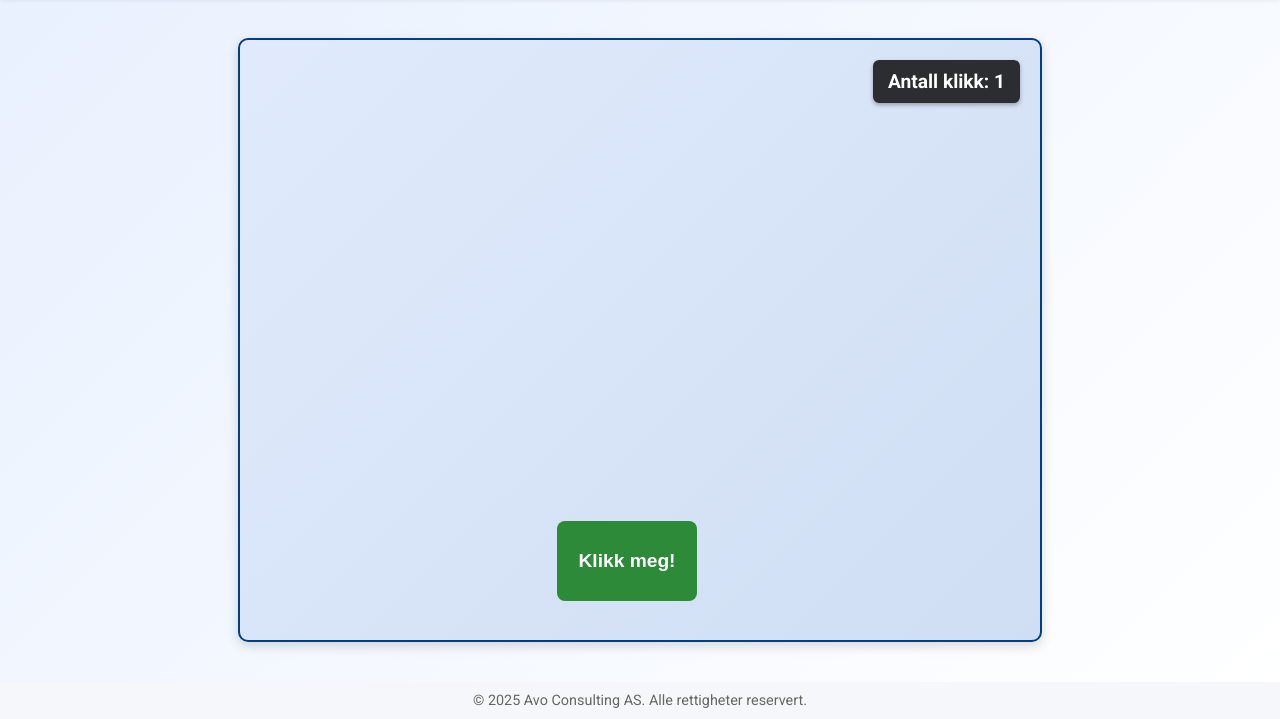
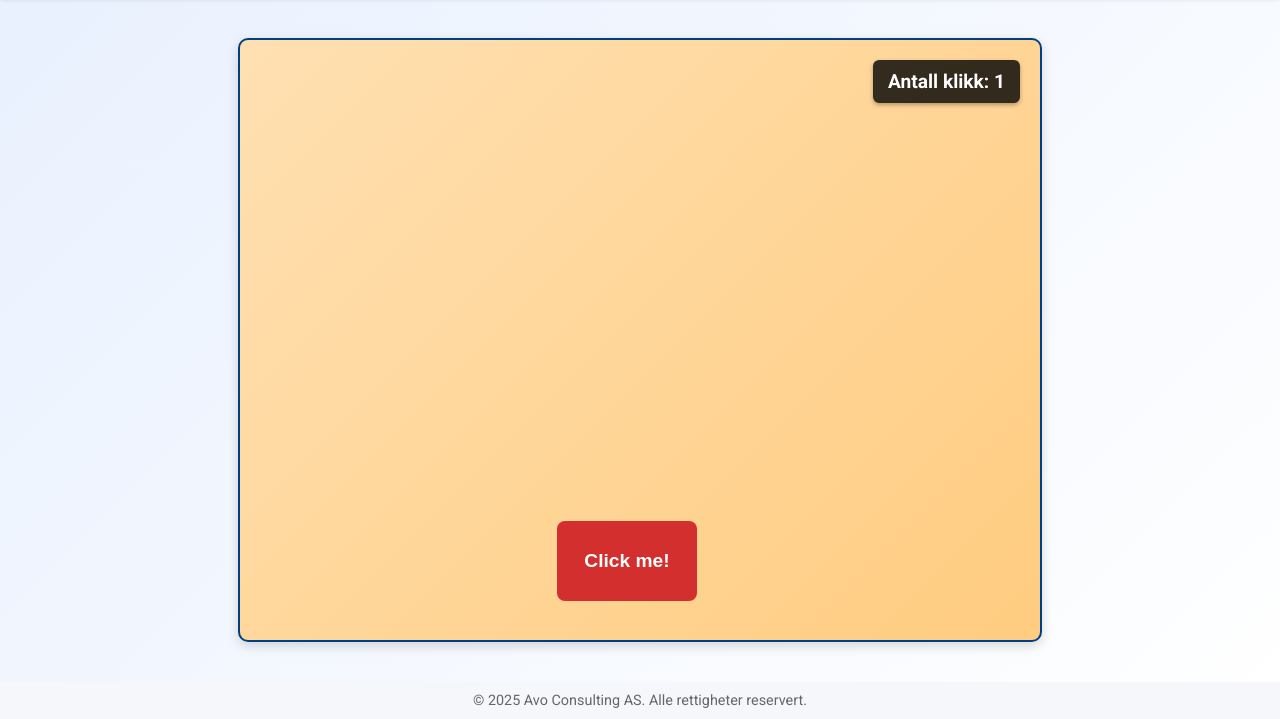
Before and after one commit to doffpett/operator-test, a plain HTML site: page index.html in a window 1280 px wide. Both pictures are taken after a click on the button "Klikk meg!". Shown: the part 89-808 px from the top of the page. Drawn offline with Linux system fonts and the light colour scheme.

Commit message:
Update index.html

```diff
--- a/index.html
+++ b/index.html
@@ -43,6 +43,7 @@
       border-radius: 10px;
       box-shadow: 0 4px 12px rgba(0, 0, 0, 0.15);
       overflow: hidden;
+      transition: background 0.3s ease;
     }
     /* Knappen – gjort større og mer iøynefallende */
     #flyttKnapp {
@@ -56,7 +57,7 @@
       font-weight: bold;
       border-radius: 8px;
       cursor: pointer;
-      transition: transform 0.2s ease, box-shadow 0.2s ease;
+      transition: transform 0.2s ease, box-shadow 0.2s ease, background-color 0.2s ease;
     }
     #flyttKnapp:hover {
       transform: scale(1.1);
@@ -107,26 +108,61 @@
 
     let antallKlikk = 0;
 
-    // Funksjon som oppdaterer telleren og flytter knappen til en ny, tilfeldig posisjon
+    // Definer oversettelser for knappen
+    const oversettelser = [
+      { språk: "no", tekst: "Klikk meg!" },
+      { språk: "en", tekst: "Click me!" },
+      { språk: "fr", tekst: "Cliquez-moi!" },
+      { språk: "de", tekst: "Klick mich!" },
+      { språk: "es", tekst: "¡Haz clic!" }
+    ];
+    let språkIndex = 0;
+
+    // Definer designvarianter for knapp og spillområde
+    const designVarianter = [
+      { buttonColor: "#2c8a39", background: "linear-gradient(135deg, #e0eafc, #cfdef3)" },
+      { buttonColor: "#D32F2F", background: "linear-gradient(135deg, #ffe0b2, #ffcc80)" },
+      { buttonColor: "#1976D2", background: "linear-gradient(135deg, #bbdefb, #90caf9)" },
+      { buttonColor: "#388E3C", background: "linear-gradient(135deg, #c8e6c9, #a5d6a7)" },
+      { buttonColor: "#FBC02D", background: "linear-gradient(135deg, #fff9c4, #fff176)" }
+    ];
+    let designIndex = 0;
+
+    // Funksjon som oppdaterer telleren, knappen sin posisjon, språk og design
     function flyttKnappen() {
+      // Øk antall klikk og oppdater telleren
       antallKlikk++;
       tellerDiv.textContent = "Antall klikk: " + antallKlikk;
 
+      // Hent dimensjonene til spillområdet og knappen
       const omradeBredde = spillomrade.offsetWidth;
       const omradeHoyde = spillomrade.offsetHeight;
       const knappBredde = flyttKnapp.offsetWidth;
       const knappHoyde = flyttKnapp.offsetHeight;
 
+      // Kalkuler maksimale x- og y-koordinater slik at knappen holder seg innenfor området
       const maxX = omradeBredde - knappBredde;
       const maxY = omradeHoyde - knappHoyde;
 
+      // Generer tilfeldige posisjoner
       const randomX = Math.floor(Math.random() * (maxX + 1));
       const randomY = Math.floor(Math.random() * (maxY + 1));
 
+      // Oppdater knappens posisjon
       flyttKnapp.style.left = randomX + 'px';
       flyttKnapp.style.top = randomY + 'px';
+
+      // Oppdater språk: Bytt til neste oversettelse
+      språkIndex = (språkIndex + 1) % oversettelser.length;
+      flyttKnapp.textContent = oversettelser[språkIndex].tekst;
+
+      // Oppdater design: Bytt til neste designvariant
+      designIndex = (designIndex + 1) % designVarianter.length;
+      flyttKnapp.style.backgroundColor = designVarianter[designIndex].buttonColor;
+      spillomrade.style.background = designVarianter[designIndex].background;
     }
 
+    // Legg til event listener for knappens klikk
     flyttKnapp.addEventListener('click', flyttKnappen);
   </script>
 </body>
```
